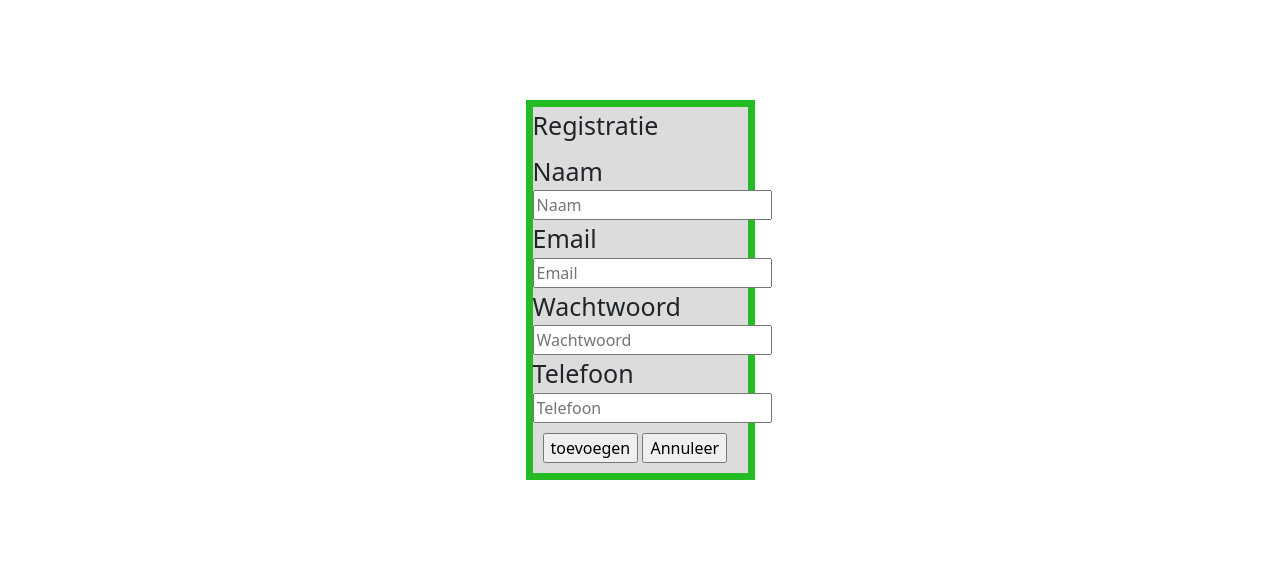
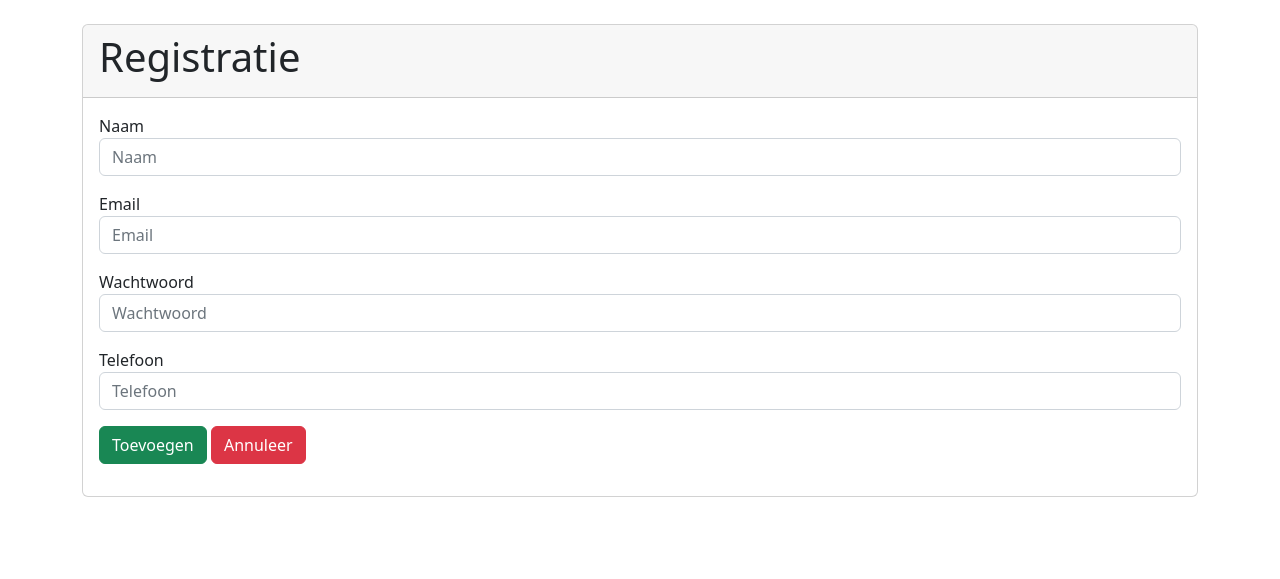
Before and after one commit to XaderGator/DonkeyTravel, a PHP site: page /registratie.php in a window 1280 px wide. Shown: the top 579 px of the page. Run offline with PHP 8.4, Linux system fonts and the light colour scheme.

Commit message:
Registratie Css

```diff
--- a/registratie.php
+++ b/registratie.php
@@ -57,55 +57,38 @@
     <link rel="icon" href="donkey.jpg" type="image/jpg">
 
     </head>
-    <body class = "Rbody">
-        <div class ="container">
-            <div class ="center">
-                <div class ="box">
-                    <legend class="legend">Registratie</legend>
+    <body>
+        <div class="container">
+            <div class="card my-4">
+                <div class="card-header">
+                    <div class="card-title">
+                        <h1>
+                        Registratie
+                        </h1>
+                    </div>
+                </div>
+                <div class="card-body">
                     <form action="registratie.php" method="post" autocomplete="off">
-
-
-                        <div class="row">
-                            <div class="col-lg-1">
-                                <label class ="labels">Naam</label>
-                            </div>
-                            <div class="col-lg-11">
-                                <input type="text" placeholder="Naam" name="Naam">
-                            </div>
+                        <div class="mb-3">
+                            <label class="label" for="Naam">Naam</label>
+                            <input type="text" placeholder="Naam" name="Naam" id="Naam" class="form-control">
                         </div>
-
-                        <div class="row">
-                            <div class="col-lg-1">
-                                <label class ="labels5">Email</label>
-                            </div>
-                            <div class="col-lg-11">
-                                <input type="text" placeholder="Email" value="" name="Email">
-                            </div>
+                        <div class="mb-3">
+                            <label class="label" for="Email">Email</label>
+                            <input type="email" placeholder="Email" name="Email" id="Email" class="form-control">
                         </div>
-
-                        <div class="row">
-                            <div class="col-lg-1">
-                                 <label class ="labels2">Wachtwoord</label>
-                            </div>
-                            <div class="col-lg-11">
-                                 <input type="password" placeholder="Wachtwoord" name="Wachtwoord">
-                            </div>
+                        <div class="mb-3">
+                            <label class="label" for="Wachtwoord">Wachtwoord</label>
+                            <input type="password" placeholder="Wachtwoord" name="Wachtwoord" id="Wachtwoord" class="form-control">
                         </div>
-
-                        <div class="row">
-                            <div class="col-lg-1">
-                                <label class ="labels4">Telefoon</label>
-                            </div>
-                            <div class="col-lg-11">
-                                <input type="text" placeholder="Telefoon" name="Telefoon">
-                            </div>
+                        <div class="mb-3">
+                            <label class="label" for="Telefoon">Telefoon</label>
+                            <input type="text" placeholder="Telefoon" name="Telefoon" id="Telefoon" class="form-control">
                         </div>
-
-                        <div class="Bcontainer">
-                            <div class="toevoegenR"><input type="submit" value="toevoegen" name="toevoegen"></div>
-                            <div class="annuleerR"><input type="submit" value="Annuleer" name="Annuleer"></div>
+                        <div class="mb-3">
+                            <input type="submit" value="Toevoegen" name="toevoegen" class="btn btn-success">
+                            <input type="submit" value="Annuleer" name="Annuleer" class="btn btn-danger">
                         </div>
-
                     </form>
                 </div>
             </div>
```
